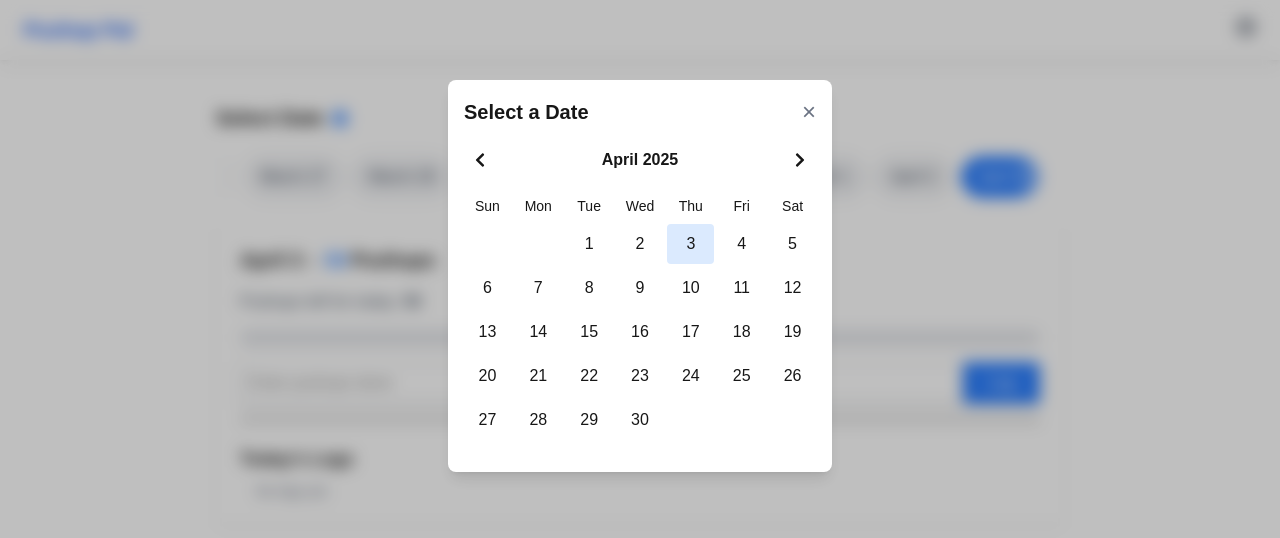
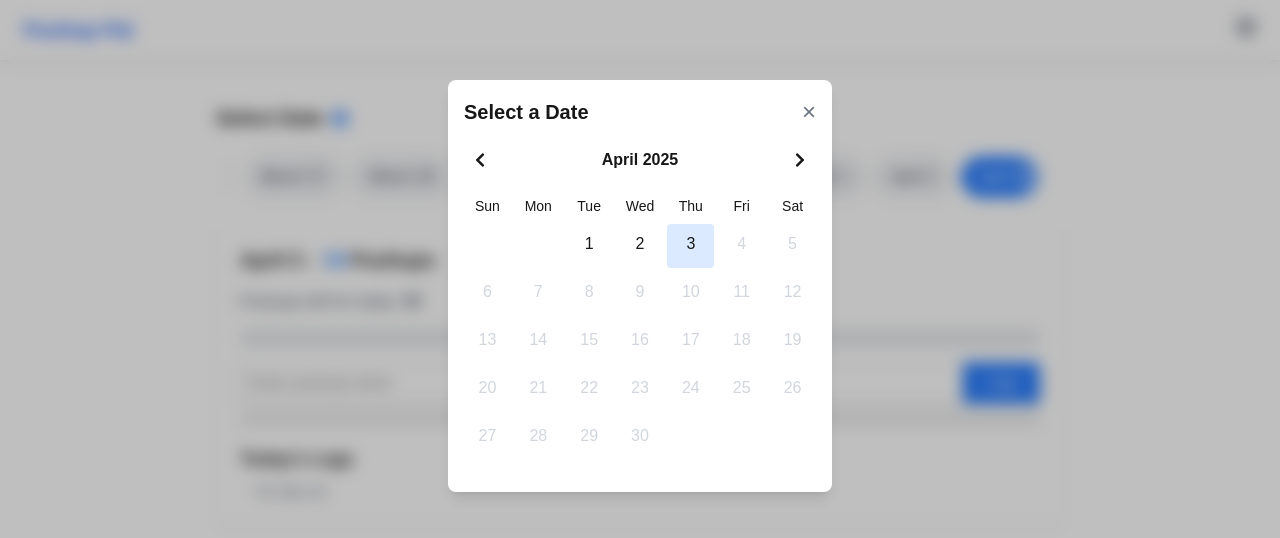
Before and after one commit to jpreinold/pushup-counter, a Next.js app: page / in a window 1280 px wide. Both pictures are taken after a click on the button 339 px from the left and 118 px from the top of the page. Shown: the top 538 px of the page. Built offline with nearby package versions, Linux system fonts and the light colour scheme.

Commit message:
Next commit

```diff
--- a/app/components/CalendarModal.tsx
+++ b/app/components/CalendarModal.tsx
@@ -1,13 +1,24 @@
 import { useState } from "react";
-import { FaChevronLeft, FaChevronRight } from "react-icons/fa";
+import { FaChevronLeft, FaChevronRight, FaDumbbell } from "react-icons/fa";
+
+interface PushupData {
+  date: string;
+  count: number;
+}
 
 interface CalendarModalProps {
   onClose: () => void;
   onSelectDate: (date: Date) => void;
+  pushupData?: PushupData[];
 }
 
-export default function CalendarModal({ onClose, onSelectDate }: CalendarModalProps) {
+export default function CalendarModal({ onClose, onSelectDate, pushupData = [] }: CalendarModalProps) {
   const [currentDate, setCurrentDate] = useState(new Date());
+  const today = new Date();
+  today.setHours(0, 0, 0, 0);
+
+  // Debug log
+  console.log("Calendar pushup data:", pushupData);
 
   // Get first day of month and total days
   const firstDay = new Date(currentDate.getFullYear(), currentDate.getMonth(), 1);
@@ -26,6 +37,14 @@ export default function CalendarModal({ onClose, onSelectDate }: CalendarModalPr
   for (let i = 1; i <= lastDay.getDate(); i++) {
     days.push(new Date(currentDate.getFullYear(), currentDate.getMonth(), i));
   }
+
+  // Function to get pushup count for a specific date
+  const getPushupCount = (date: Date): number | null => {
+    if (!date) return null;
+    const dateString = date.toISOString().split('T')[0];
+    const entry = pushupData.find(data => data.date === dateString);
+    return entry ? entry.count : null;
+  };
 
   const changeMonth = (offset: number) => {
     const newDate = new Date(currentDate);
@@ -69,19 +88,33 @@ export default function CalendarModal({ onClose, onSelectDate }: CalendarModalPr
                 {day}
               </div>
             ))}
-            {days.map((date, index) => (
+            {days.map((date, index) => {
+              const pushupCount = date ? getPushupCount(date) : null;
+              const isFutureDate = date && date > today;
+
+              return (
+                <div key={index} className="relative">
                   <button
-                key={index}
-                onClick={() => date && onSelectDate(date)}
+                    onClick={() => date && !isFutureDate && onSelectDate(date)}
+                    disabled={isFutureDate || false}
                     className={`
-                  p-2 text-center rounded hover:bg-blue-50
+                      p-2 text-center rounded w-full h-full flex flex-col items-center justify-start
                       ${!date ? 'invisible' : ''}
-                  ${date?.toDateString() === new Date().toDateString() ? 'bg-blue-100' : ''}
+                      ${date?.toDateString() === today.toDateString() ? 'bg-blue-100' : ''}
+                      ${isFutureDate ? 'text-gray-300 cursor-not-allowed' : 'hover:bg-blue-50'}
                     `}
                   >
-                {date?.getDate()}
+                    <span className="mb-1">{date?.getDate()}</span>
+                    {date && pushupCount !== null && pushupCount > 0 && (
+                      <div className="flex items-center text-xs text-blue-600">
+                        <FaDumbbell className="mr-1 text-blue-600" size={12} />
+                        <span>{pushupCount}</span>
+                      </div>
+                    )}
                   </button>
-            ))}
+                </div>
+              );
+            })}
           </div>
         </div>
       </div>
--- a/app/page.tsx
+++ b/app/page.tsx
@@ -374,6 +374,19 @@ export default function Home() {
               chip?.scrollIntoView({ behavior: "smooth", inline: "center" });
             }, 100);
           }}
+          pushupData={logs.reduce((acc, log) => {
+            const dateString = new Date(log.timestamp).toISOString().split('T')[0];
+
+            const existingEntry = acc.find(item => item.date === dateString);
+
+            if (existingEntry) {
+              existingEntry.count += log.count;
+            } else {
+              acc.push({ date: dateString, count: log.count });
+            }
+
+            return acc;
+          }, [] as Array<{date: string, count: number}>)}
         />
       )}
     </div>
```
Lines whose indentation alone changed are shown as unchanged.
